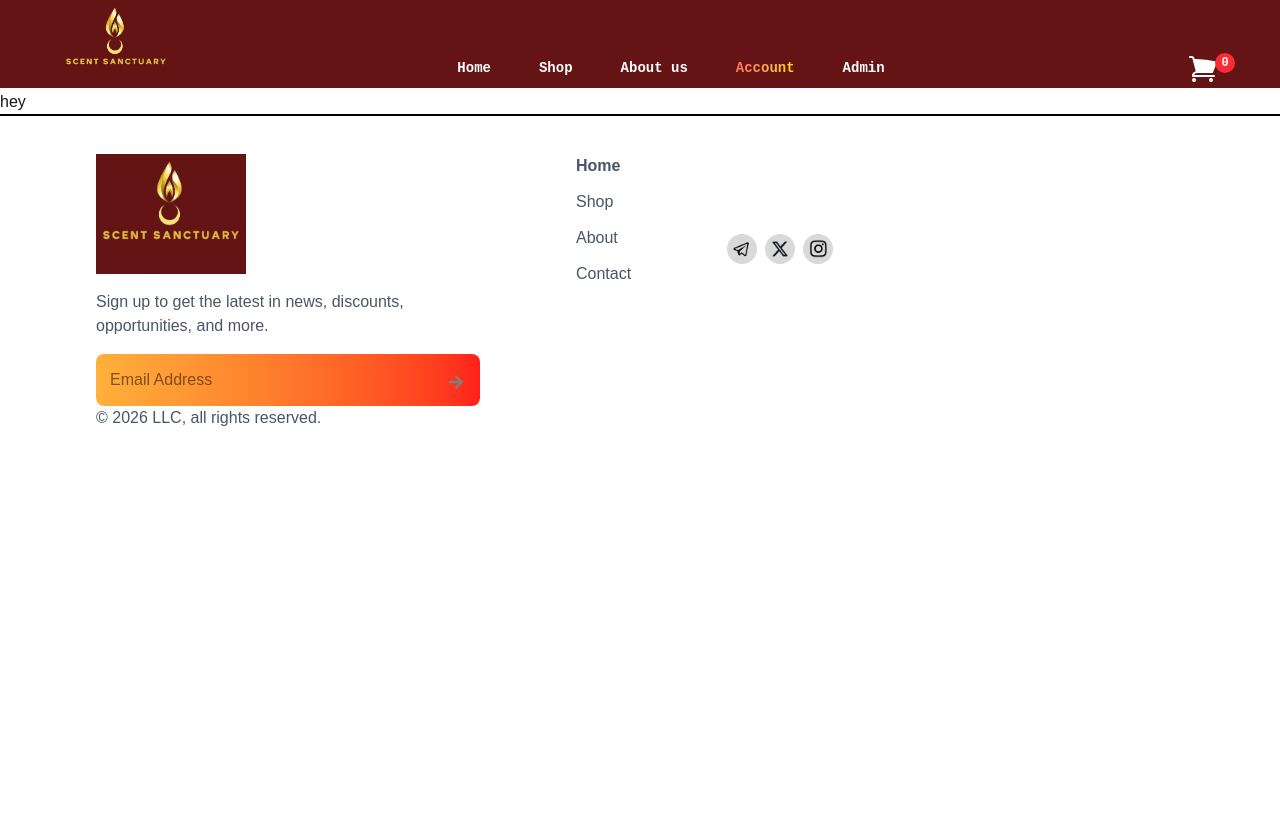
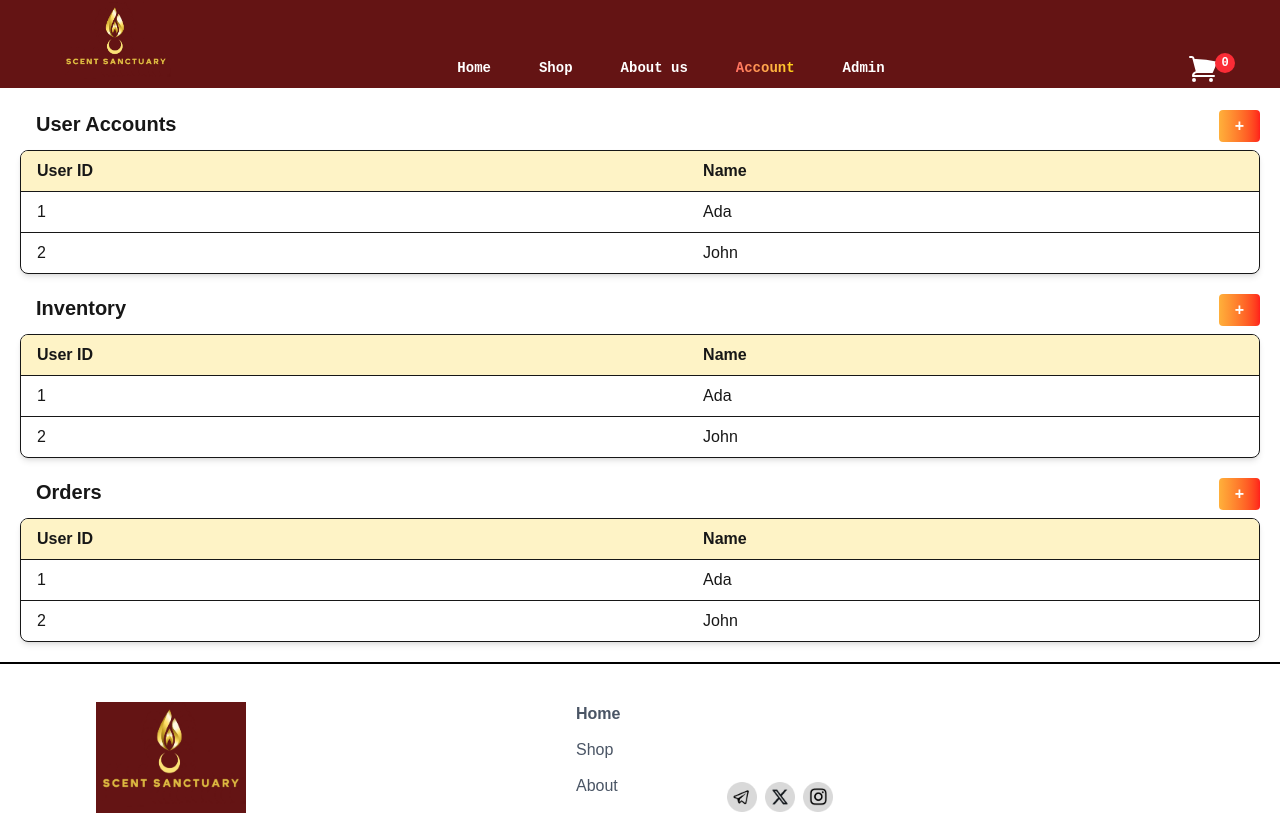
Before and after one commit to eligonzata/ecommerce_project, a Next.js app: page /admin in a window 1280 px wide. Shown: the top 813 px of the page. Built offline with nearby package versions, Linux system fonts and the light colour scheme.

Commit message:
added tables to admin page with placeholder data, made button component for reuse and consistent looks, button hover styles

```diff
--- a/package.json
+++ b/package.json
@@ -10,6 +10,7 @@
   },
   "dependencies": {
     "@heroicons/react": "^2.2.0",
+    "@tanstack/react-table": "^8.21.3",
     "next": "16.1.6",
     "react": "19.2.3",
     "react-awesome-reveal": "^4.3.1",
--- a/src/app/admin/page.js
+++ b/src/app/admin/page.js
@@ -3,6 +3,17 @@
 import { useState, useEffect } from "react";
 import Navbar from "../components/Navbar";
 import Footer from "../components/Footer";
+import Button from "../components/Button";
+import AdminDataTable from "../components/AdminDataTable";
+
+const data = [
+  { id: 1, name: "Ada" },
+  { id: 2, name: "John" },
+];
+const columns = [
+  { accessorKey: "id", header: "User ID" },
+  { accessorKey: "name", header: "Name" },
+];
 
 export default function Admin() {
   const usersTable = () => {};
@@ -10,9 +21,29 @@ export default function Admin() {
     <div>
       <Navbar />
 
-      <h1>
-        hey
-      </h1>
+      <main className="m-5">
+        <div class="float-end">
+          <Button text="+" size={0} />
+        </div>
+        <h2 className="text-xl font-bold mb-3 ms-4">User Accounts</h2>
+        <AdminDataTable data={data} columns={columns} />
+
+        <div class="h-5"></div>
+
+        <div class="float-end">
+          <Button text="+" size={0} />
+        </div>
+        <h2 className="text-xl font-bold mb-3 ms-4">Inventory</h2>
+        <AdminDataTable data={data} columns={columns} />
+
+        <div class="h-5"></div>
+
+        <div class="float-end">
+          <Button text="+" size={0} />
+        </div>
+        <h2 className="text-xl font-bold mb-3 ms-4">Orders</h2>
+        <AdminDataTable data={data} columns={columns} />
+      </main>
 
       <Footer />
     </div>
--- /dev/null
+++ b/src/app/components/AdminDataTable.js
@@ -0,0 +1,45 @@
+import {
+  useReactTable,
+  getCoreRowModel,
+  flexRender,
+} from "@tanstack/react-table";
+
+export default function AdminDataTable({ data, columns }) {
+  const table = useReactTable({
+    data,
+    columns,
+    getCoreRowModel: getCoreRowModel(),
+  });
+
+  return (
+    <div className="rounded-lg border w-full shadow-md overflow-x-auto">
+      <table className="w-full">
+        <thead className="bg-amber-100">
+          {table.getHeaderGroups().map((hg) => (
+            <tr key={hg.id}>
+              {hg.headers.map((header) => (
+                <th key={header.id} className="text-start border-b py-2 px-4">
+                  {flexRender(
+                    header.column.columnDef.header,
+                    header.getContext(),
+                  )}
+                </th>
+              ))}
+            </tr>
+          ))}
+        </thead>
+        <tbody className="overflow-y-auto max-h-[50vh]">
+          {table.getRowModel().rows.map((row) => (
+            <tr key={row.id} className="border-t">
+              {row.getVisibleCells().map((cell) => (
+                <td key={cell.id} className="py-2 px-4">
+                  {flexRender(cell.column.columnDef.cell, cell.getContext())}
+                </td>
+              ))}
+            </tr>
+          ))}
+        </tbody>
+      </table>
+    </div>
+  );
+}
--- /dev/null
+++ b/src/app/components/Button.js
@@ -0,0 +1,10 @@
+export default function AdminDataTable({ text, size = 1 }) {
+  return (
+    <button
+      type="button"
+      className={`${["px-4 py-1", "px-6 py-3"][size]} bg-linear-to-r from-[#ffb03b] to-[#ff1f1b] hover:from-[#ffbd5a] hover:to-[#ff8e5a] text-white font-bold rounded hover:cursor-pointer`}
+    >
+      {text}
+    </button>
+  );
+}
--- a/src/app/page.js
+++ b/src/app/page.js
@@ -3,6 +3,7 @@
 import { useContext } from "react";
 import Navbar from "./components/Navbar";
 import Footer from "./components/Footer";
+import Button from "./components/Button";
 import ProductList from "./components/ProductList";
 import ThemeContext from "@/context/ThemeContext";
 import Link from "next/link";
@@ -37,12 +38,7 @@ export default function Home() {
           </p>
 
           <Link href="/shop" className="mt-8">
-            <button
-              type="button"
-              className="px-6 py-3 bg-gradient-to-r from-[#ffb03b] to-[#ff1f1b] text-white font-bold rounded"
-            >
-              Visit the Shop
-            </button>
+            <Button text="Visit the Shop" />
           </Link>
         </Fade>
       </div>
```
Also changed, not shown: src/app/products/[id]/page.js (+16 -12 lines), 1 other file (tests, documents, lock files or other folders).
